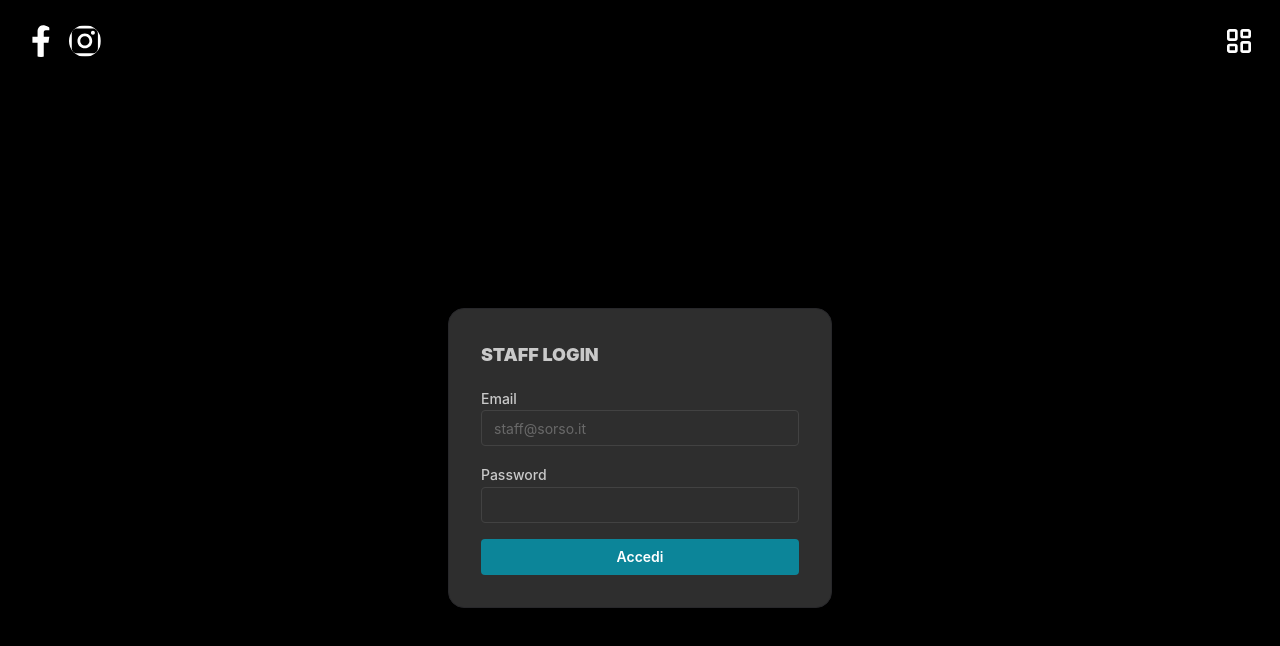
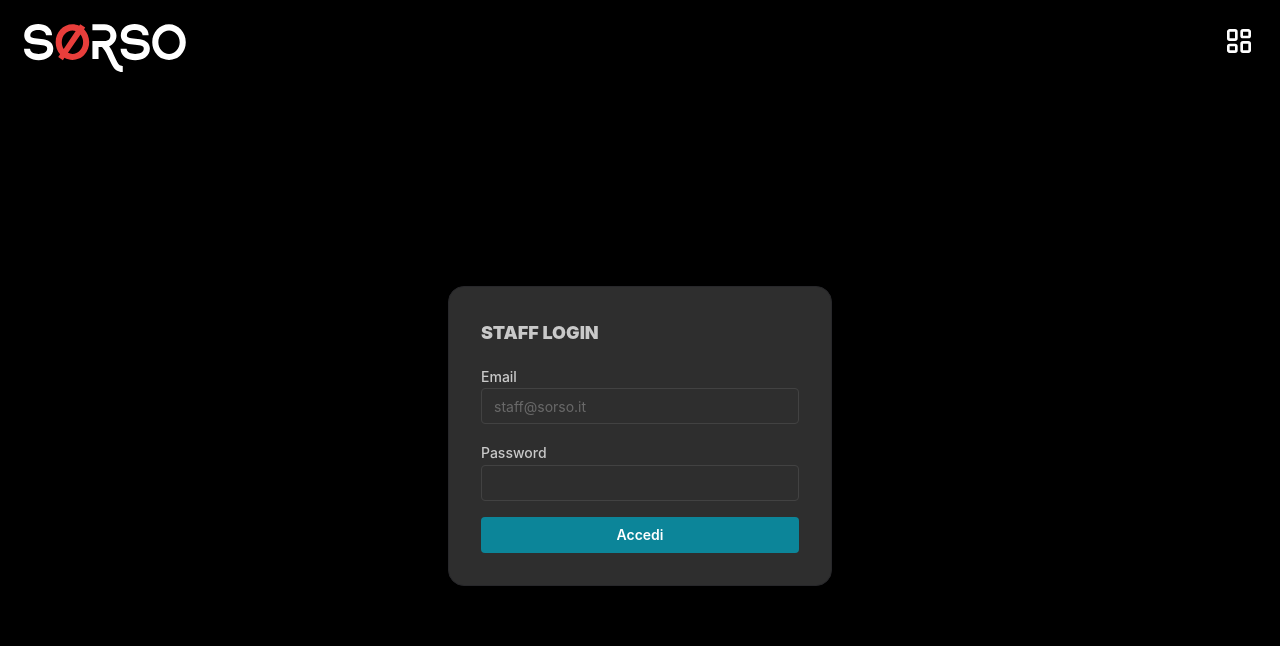
Before and after one commit to gcannatellacodgo/sorso-prenotazioni, a React (Vite) app: page /staff in a window 1280 px wide. Shown: the top 646 px of the page. Built offline with nearby package versions, Linux system fonts and the light colour scheme.

Commit message:
FIX Scroll StaffLogin and Header logo Sorso

```diff
--- a/src/components/HeaderOverlay.tsx
+++ b/src/components/HeaderOverlay.tsx
@@ -1,5 +1,9 @@
 import { ActionIcon, Group } from "@mantine/core";
+import { useMediaQuery } from "@mantine/hooks";
+import { useLocation } from "react-router-dom";
 
+import LogoMobile from "../assest/SorsoLogoMB.svg";
+import LogoDesctop from "../assest/SorsoLogoDT.svg";
 import insta_button from "../assest/ista_button.svg";
 import fb_button from "../assest/fb_button.svg";
 import menu_button from "../assest/menu_bt.svg";
@@ -9,10 +13,17 @@ type Props = {
 };
 
 export default function HeaderOverlay({ onOpenMenu }: Props) {
+    const { pathname } = useLocation();
+    const isHome = pathname === "/";
+    const isMobile = useMediaQuery("(max-width: 768px)");
+
     return (
         <div className="relative z-50 pointer-events-auto flex items-start justify-between w-full px-6 pt-6">
-            {/* SOCIAL */}
+
+            {/* SINISTRA */}
             <Group gap={10}>
+                {isHome && (
+                    <>
                         <ActionIcon
                             size="lg"
                             radius="xl"
@@ -36,18 +47,24 @@ export default function HeaderOverlay({ onOpenMenu }: Props) {
                         >
                             <img src={insta_button} alt="Instagram" className="h-8 w-8" />
                         </ActionIcon>
+                    </>
+                )}
+                {isMobile && !isHome && (
+                    <img src={LogoMobile} alt="Sorso logo  mobile" className="h-8 w-8" />
+                )}
+                {!isMobile && !isHome && (
+                    <img src={LogoDesctop} alt="Sorso logo desctop" className="h-12 w-auto" />
+                )}
             </Group>
-
-            {/* MENU */}
             <ActionIcon
                 size="lg"
                 radius="xl"
                 variant="subtle"
                 className="hover:bg-white/10"
                 onClick={onOpenMenu}
-                aria-label="Apri menu"
+                aria-label="Secondo menu"
             >
-                <img src={menu_button} alt="Menu" className="h-8 w-8" />
+                <img src={menu_button} alt="Menu secondario" className="h-8 w-8" />
             </ActionIcon>
         </div>
     );
--- a/src/pages/StaffLogin.tsx
+++ b/src/pages/StaffLogin.tsx
@@ -30,7 +30,7 @@ export default function StaffLogin() {
     };
 
     return (
-        <div className="min-h-screen bg-black grid place-items-center px-4">
+        <div className="min-h-full bg-black grid place-items-center px-4">
             <Card radius="lg" p="xl" className="w-full max-w-sm bg-zinc-900 border border-zinc-800">
                 <Stack>
                     <Text fw={900} size="lg">
```
Also changed, not shown: src/assest/SorsoLogoDT.svg (added), src/assest/SorsoLogoMB.svg (added). Lines whose indentation alone changed are shown as unchanged.
